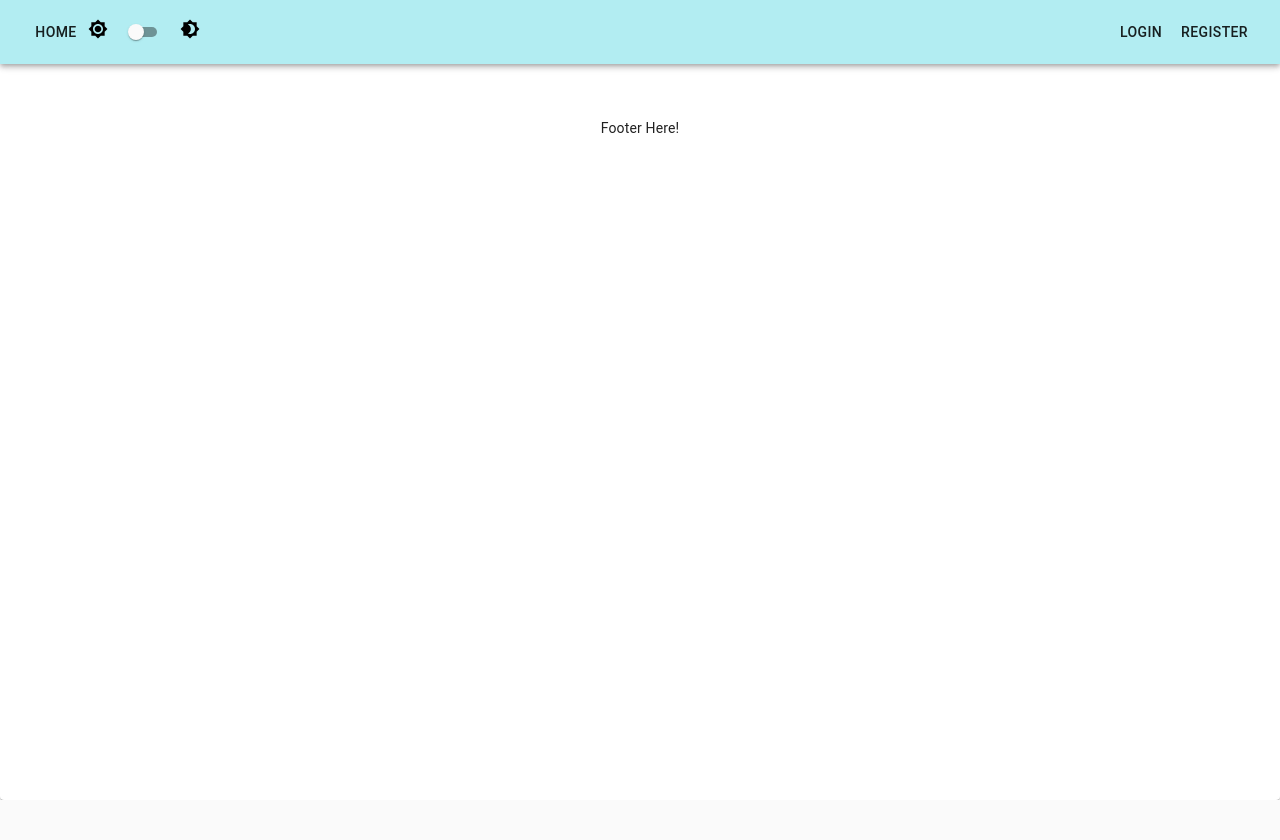
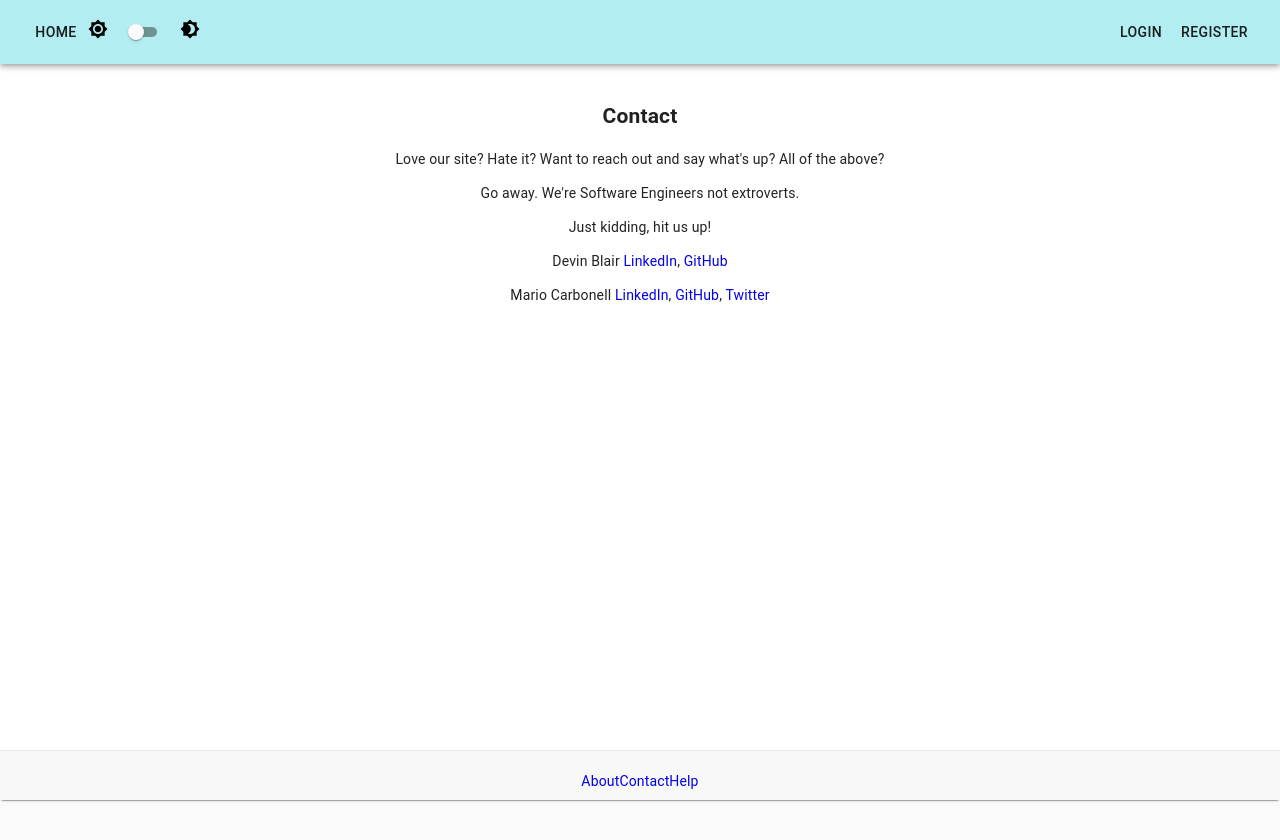
Before and after one commit to mgcarbonell/cuneiform-frontend, a React (Create React App) app: page /contact in a window 1280 px wide. Shown: the top 840 px of the page. Before the commit the page ends 800 px from the top, so only its background shows below. Built offline with nearby package versions, Linux system fonts and the light colour scheme.

Commit message:
Footer, About, Contact, Help added

```diff
--- a/src/App.js
+++ b/src/App.js
@@ -1,10 +1,11 @@
-import React, { useState } from 'react'
-import Navbar from './components/Navbar'
-import Footer from './components/Footer'
-import Routes from './config/Routes'
-import './App.css'
-import UserModel from './models/user'
-import { CssBaseline, Grid, Paper } from '@material-ui/core'
+import React, { useState } from 'react';
+import { Link } from 'react-router-dom';
+import Navbar from './components/Navbar';
+import Footer from './components/Footer';
+import Routes from './config/Routes';
+import './App.css';
+import UserModel from './models/user';
+import { CssBaseline, Grid, Paper } from '@material-ui/core';
 import { createMuiTheme, ThemeProvider } from '@material-ui/core/styles';
 
 function App() {
@@ -83,8 +84,12 @@ function App() {
               storeUsername={ storeUsername }
             />
           </Grid>
-          <Footer />
         </Paper>
+      <Footer style={{ flex: 1, flexDirection: "row", justifyContent: "space-around" }}>
+        <Link to={'/About'}>About</Link>
+        <Link to={'/Contact'}>Contact</Link>
+        <Link to={'/Help'}>Help</Link>
+      </Footer>
       </ThemeProvider>
     </div>
   );
--- a/src/components/Footer.js
+++ b/src/components/Footer.js
@@ -1,7 +1,36 @@
 import React from 'react';
+import { Grid } from '@material-ui/core'
 
-const Footer = () => {
-  return <p>Footer Here!</p>
+const style = {
+  backgroundColor: "#F8F8F8",
+  borderTop: "1px solid #E7E7E7",
+  textAlign: "center",
+  padding: "20px",
+  position: "fixed",
+  left: "0",
+  bottom: "0",
+  height: "50px",
+  width: "100%",
+}
+
+const fixed = {
+display: 'block',
+padding: '20px',
+height: '50px',
+width: '100%',
+}
+
+function Footer({ children }) {
+  return (
+      <div>
+          <div style={fixed} />
+          <div style={style}>
+            <Grid item style={{ flex: 1, justifyContent: "space-between" }}>
+              { children }
+            </Grid>
+          </div>
+      </div>
+  )
 }
 
 export default Footer;
--- a/src/config/Routes.js
+++ b/src/config/Routes.js
@@ -8,6 +8,9 @@ import Profile from '../pages/Profile'
 import EntryList from '../components/EntryList'
 import ShowEntry from '../pages/ShowEntry'
 import NewEntry from '../components/NewEntryForm'
+import Contact from '../pages/Contact'
+import Help from '../pages/Help'
+import About from '../pages/About'
 
 const PrivateRoute = ({ component: Component, ...rest }) => {
   const currentUser = localStorage.getItem('id')
@@ -20,6 +23,9 @@ const PrivateRoute = ({ component: Component, ...rest }) => {
 const Routes = (props) => (
   <Switch>
     <Route exact path='/' component={ Home } />
+    <Route path='/about' component={ About } />
+    <Route path='/help' component={ Help } />
+    <Route path='/contact' component={ Contact } />
     <Route path='/entry/:id' component={ ShowEntry } />
     <Route path='/entry' component={ EntryList } />
     <Route path='/register' component={ Register } />
--- /dev/null
+++ b/src/pages/About.js
@@ -0,0 +1,12 @@
+import React from 'react';
+
+const About = () => {
+  return (
+    <div>
+      <h2>Welcome to cuneiform!</h2>
+      <p>A site for journaling. You can either write to one of our prompts, a quote, or whatever you want!</p>
+    </div>
+  );
+}
+
+export default About;
--- /dev/null
+++ b/src/pages/Contact.js
@@ -0,0 +1,17 @@
+import React from 'react';
+
+const Contact = () => {
+  return (
+    <div>
+      <h2>Contact</h2>
+      <p>Love our site? Hate it? Want to reach out and say what's up? All of the above?</p>
+      <p>Go away. We're Software Engineers not extroverts.</p>
+      <p> Just kidding, hit us up!</p>
+      <p>Devin Blair <a href="https://www.linkedin.com/in/devin-blair/">LinkedIn</a>, <a href="https://github.com/dcblair">GitHub</a></p>
+      <p>Mario Carbonell <a href="https://www.linkedin.com/in/mgcarbonell/">LinkedIn</a>, <a href="https://github.com/mgcarbonell">GitHub</a>, <a href="https://twitter.com/mgcarbonell1">Twitter</a></p>
+
+    </div>
+  );
+}
+
+export default Contact;
--- /dev/null
+++ b/src/pages/Help.js
@@ -0,0 +1,12 @@
+import React from 'react';
+
+const Help = () => {
+  return (
+    <div>
+      <h2>Help</h2>
+      <p>The most asked question during this project, so you're not alone.</p>
+    </div>
+  );
+}
+
+export default Help;
```
Also changed, not shown: 1 other file (tests, documents, lock files or other folders).
